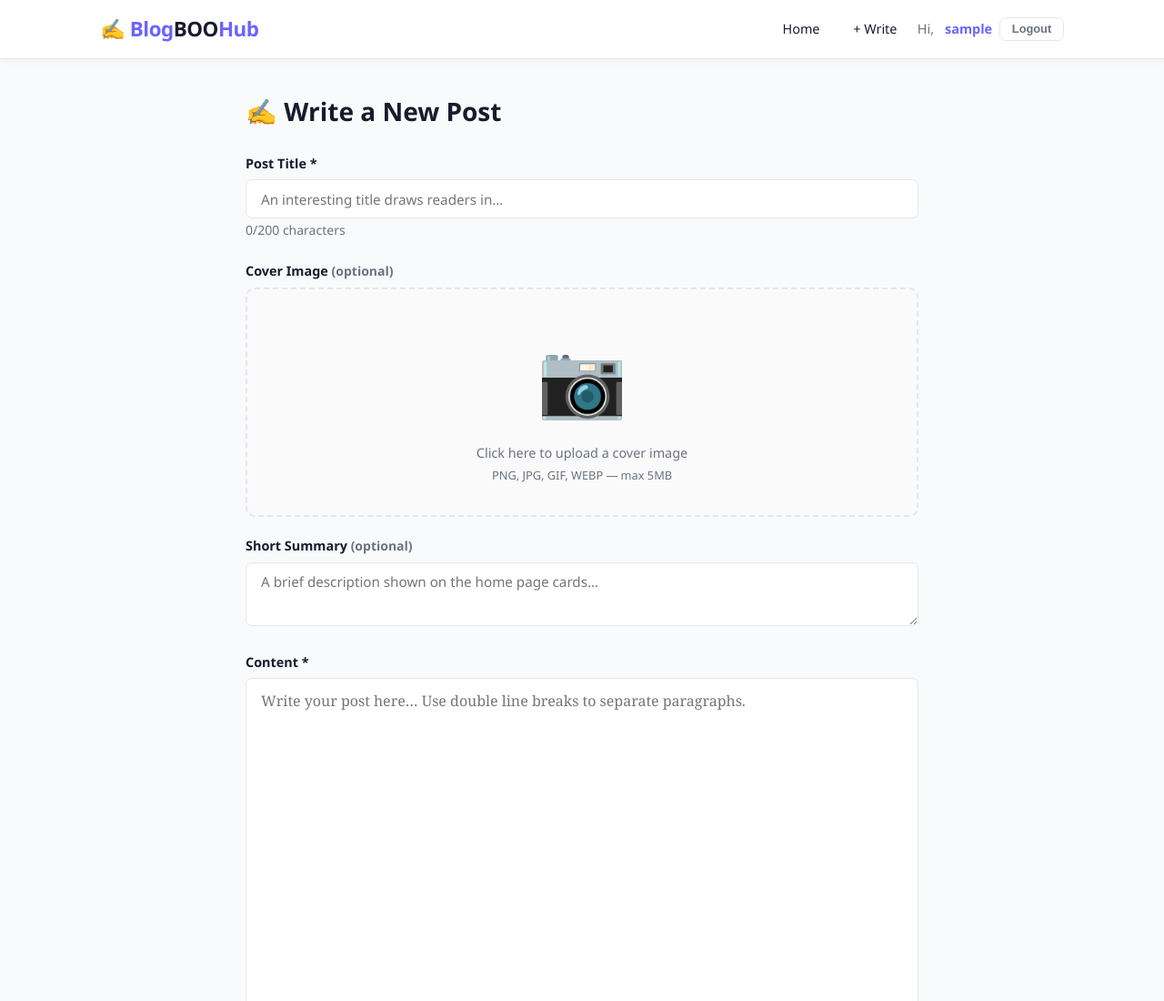
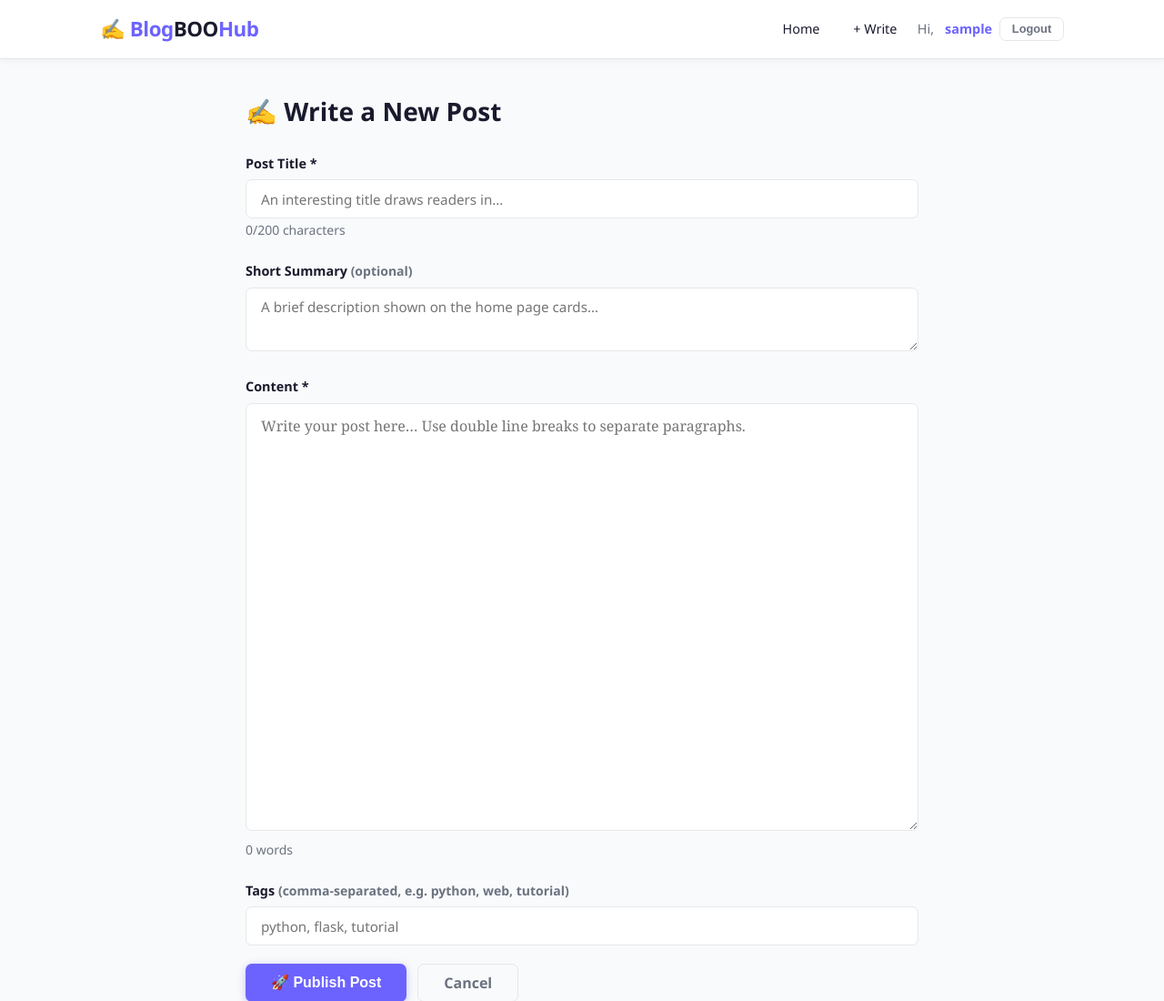
Before and after one commit to Upadhyayme/Blog_Application, a plain HTML site: page frontend/create-post.html in a window 1280 px wide. Shown: the top 1100 px of the page at 91% size. Drawn offline with Linux system fonts and the light colour scheme; sample sign-in values are in the browser's storage.

Commit message:
Remove cover image upload feature
Removed the cover image upload section from the create post form.

```diff
--- a/frontend/create-post.html
+++ b/frontend/create-post.html
@@ -18,30 +18,6 @@
     <label class="form-label" for="title">Post Title *</label>
     <input class="form-control" id="title" type="text" placeholder="An interesting title draws readers in…" maxlength="200"/>
     <small class="text-muted"><span id="titleCount">0</span>/200 characters</small>
-  </div>
-
-  <!-- Cover Image Upload -->
-  <div class="form-group">
-    <label class="form-label">Cover Image <span class="text-muted">(optional)</span></label>
-
-    <!-- Upload area — shown when no image selected -->
-    <div class="image-upload-area" id="uploadArea" onclick="document.getElementById('imageInput').click()">
-      <div class="upload-icon">📷</div>
-      <p>Click here to upload a cover image</p>
-      <small>PNG, JPG, GIF, WEBP — max 5MB</small>
-    </div>
-
-    <!-- Preview — shown after image selected -->
-    <div class="image-preview-wrap hidden" id="previewWrap">
-      <img id="imagePreview" src="" alt="Cover preview"/>
-      <!-- <button class="remove-image-btn" onclick="removeImage()" title="Remove image">✕</button> -->
-    </div>
-
-    <!-- Hidden file input -->
-    <input type="file" id="imageInput" accept="image/*" style="display:none" onchange="handleImageSelect(event)"/>
-
-    <!-- Upload status message -->
-    <div id="uploadStatus" style="margin-top:.5rem; font-size:.85rem"></div>
   </div>
 
   <!-- Summary -->
```
